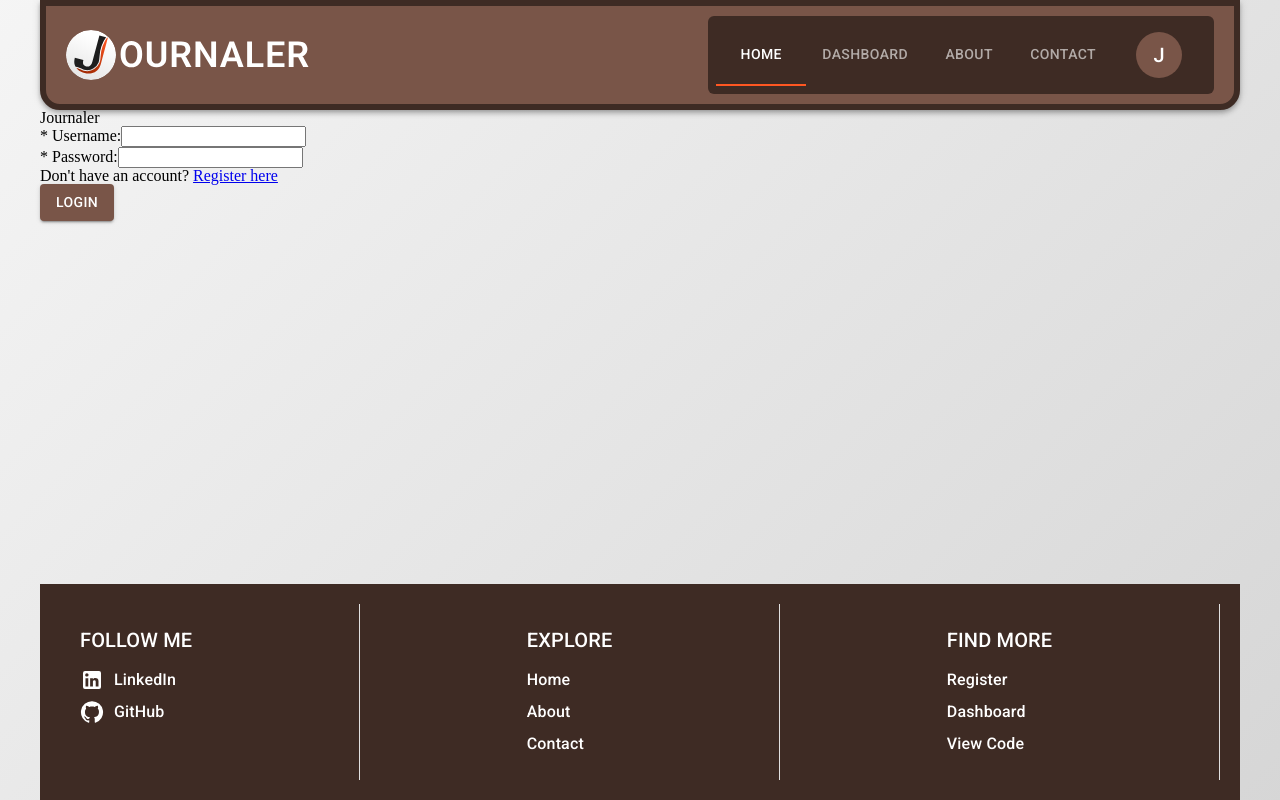
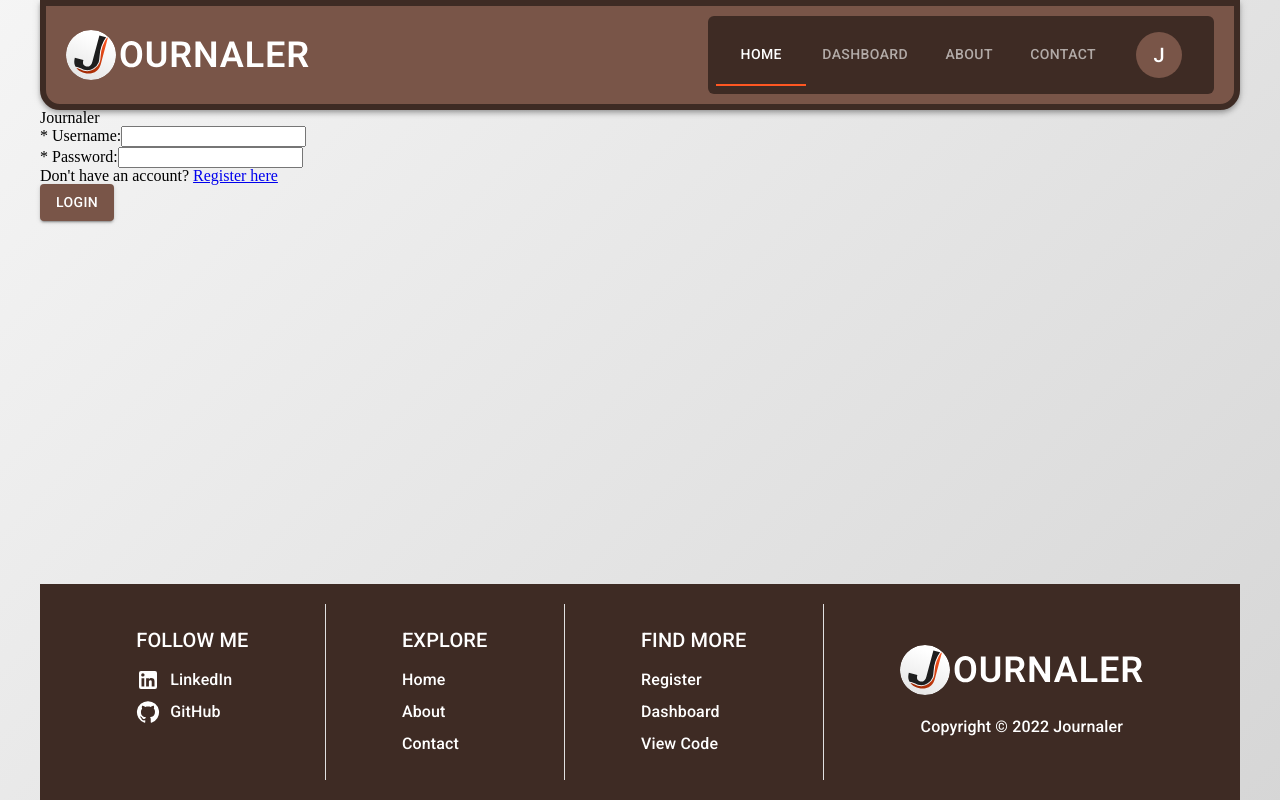
Before and after one commit to waylonturbes/journaler-frontend, a React (Create React App) app: page / in a window 1280 px wide. Built offline with nearby package versions, Linux system fonts and the light colour scheme.

Commit message:
feat: complete footer brand section

```diff
--- a/src/components/base/Footer/DesktopFooter.tsx
+++ b/src/components/base/Footer/DesktopFooter.tsx
@@ -1,7 +1,8 @@
 import React from "react";
-import { Box, List, Divider } from "@mui/material";
+import { Box, List, Divider, Typography } from "@mui/material";
 import { NavLink } from "react-router-dom";
 import { FooterListItem, FooterListHeader } from "./CustomFooterComponents";
+import Brand from "../../../assets/brand.svg";
 import GitHubIcon from "@mui/icons-material/GitHub";
 import LinkedInIcon from "@mui/icons-material/LinkedIn";
 
@@ -13,7 +14,7 @@ const DesktopFooter = () => {
         p: "20px",
         backgroundColor: "primary.dark",
         display: "flex",
-        justifyContent: "space-between",
+        justifyContent: "space-evenly",
       }}
     >
       <List component="div" sx={{ p: "20px" }}>
@@ -79,6 +80,29 @@ const DesktopFooter = () => {
         flexItem
         sx={{ bgcolor: "common.white" }}
       />
+      <Box
+        component="div"
+        sx={{
+          p: "20px",
+          display: "flex",
+          flexDirection: "column",
+          justifyContent: "space-evenly",
+          aligntContent: "center",
+        }}
+      >
+        <Box
+          component="img"
+          src={Brand}
+          alt="Journaler logo"
+          sx={{ height: "50px" }}
+        ></Box>
+        <Typography
+          variant="body1"
+          sx={{ fontWeight: 500, color: "common.white", textAlign: "center" }}
+        >
+          Copyright © 2022 Journaler
+        </Typography>
+      </Box>
     </Box>
   );
 };
```
